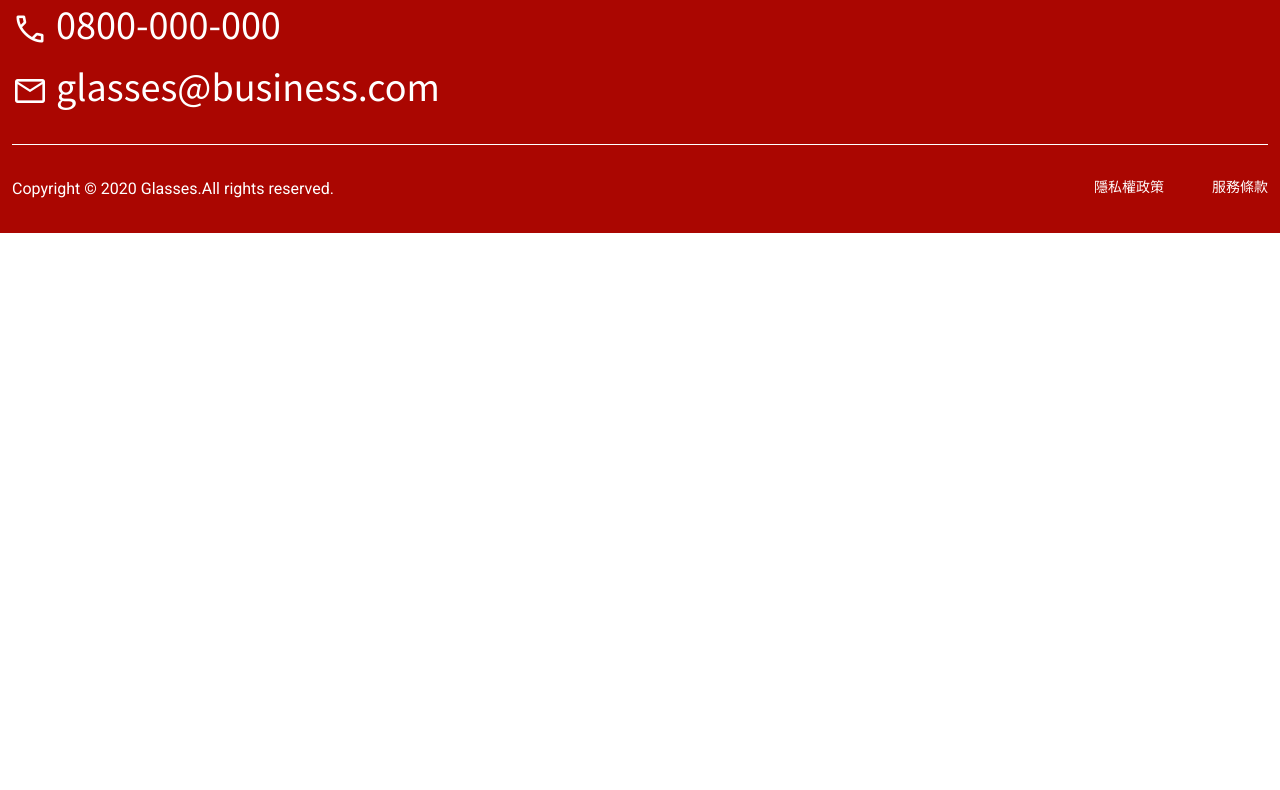
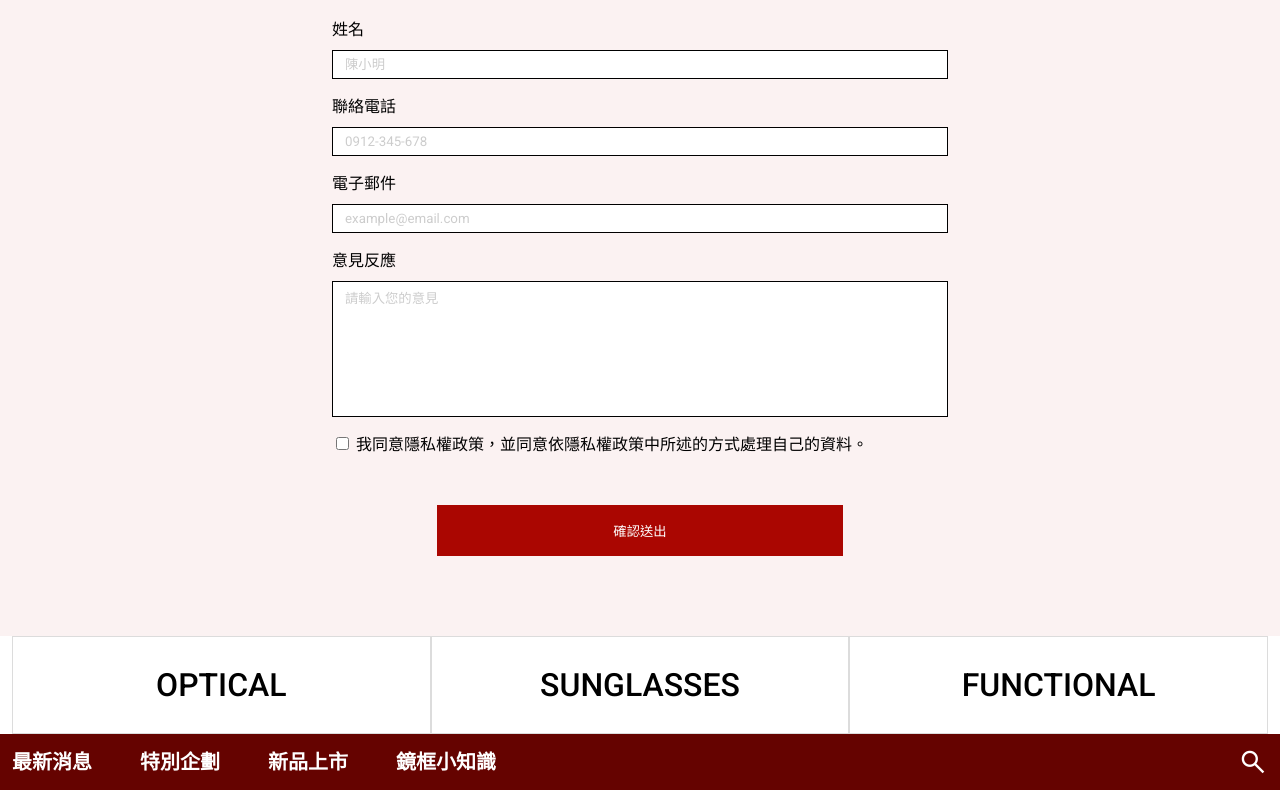
Before and after one commit to amy6072698/glasses-site-layout, a website built with Vite: page pages/index.html in a window 1280 px wide. Shown: the part 3776-4566 px from the top of the page. Before the commit the page ends 4009 px from the top, so only its background shows below. Built offline with nearby package versions, Linux system fonts and the light colour scheme; a web font is replaced by a local one.

Commit message:
建立index-contactForm

```diff
--- a/assets/scss/components/_buttons.scss
+++ b/assets/scss/components/_buttons.scss
@@ -7,14 +7,23 @@
     background-color: $primary-color;
     color: $light;
     padding: 6px 12px;
+    &:hover{
+        background-color: $primary-color-d;
+    }
 }
 .btn-primary-l{
     background-color: $primary-color;
     color: $light;
     padding: 16px 176px;
+    &:hover{
+        background-color: $primary-color-d;
+    }
 }
 .btn-dark-l{
     background-color: $dark;
     color: $light;
     padding: 16px 170px;
+    &:hover{
+        color: $primary-color-d;
+    }
 }
--- a/assets/scss/pages/_index.scss
+++ b/assets/scss/pages/_index.scss
@@ -54,3 +54,30 @@
     margin-top: auto;
   }
 }
+
+.contactForm{
+  background-color: $secondary-color;
+  padding: 80px 0;
+  .row{
+    justify-content: center;
+  }
+  .d-flex{
+    flex-direction: column;
+  }
+  .formText{
+    font-family: "Roboto", "Noto Sans TC", $font-family;
+    margin-bottom: 16px;
+    border: 1px solid #000;
+    padding: 6px 12px;
+  }
+  ::placeholder{
+    color: rgba(0,0,0,0.2);
+  }
+  textarea{
+    height: 136px;
+    resize: none;
+  }
+  .btn-primary-l{
+    border: 0;
+  }
+}
--- a/assets/scss/utilities/_utilities.scss
+++ b/assets/scss/utilities/_utilities.scss
@@ -50,6 +50,10 @@
 }
 .ta-left{
     text-align: left;
+}
+
+.ff-Noto{
+    font-family: "Noto Sans TC", $font-family;
 }
 
 .fz-5{
--- a/pages/index.html
+++ b/pages/index.html
@@ -148,6 +148,35 @@
           </li>
       </div>
     </section>
+    <section class="contactForm">
+      <div class="container">
+        <div class="row">
+          <div class="col-6">
+            <h2 class="fz-12 fw-bold fc-primary-d ta-center mb-12">聯絡我們</h2>
+            <p class="fz-5 mb-6">我們相當重視您的意見，若您有任何疑問，可先參考「常見問題」，若仍有任何問題，請填妥以下資料，我們會在近期與您聯繫。</p>
+            <form class="d-flex" action="index.html">
+              <label for="person" class="mb-2">姓名</label>
+              <input id="person" class="formText" type="text" placeholder="陳小明" name="person">
+              <label for="phone" class="mb-2">聯絡電話</label>
+              <input id="phone" class="formText" type="text" placeholder="0912-345-678" name="phone">
+              <label for="mail" class="mb-2">電子郵件</label>
+              <input id="mail" class="formText" type="text" placeholder="example@email.com" name="mail">
+              <label for="feedback" class="mb-2">意見反應</label>
+              <textarea id="feedback" class="formText" name="feedback" placeholder="請輸入您的意見"></textarea>
+              <label for="agree" class="mb-12">
+                <input id="agree" type="checkbox" name="agree">
+                我同意隱私權政策，並同意依隱私權政策中所述的方式處理自己的資料。
+              </label>
+              <div class="btn">
+                <input class="btn-primary-l ff-Noto" type="submit" value="確認送出">
+              </div>
+            </form>
+          </div>
+        </div>
+
+      </div>
+    </section>
+
     <div class="container">
         <ul class="row m-0">
           <li class="col-4 nav-d p-0"><a href="product.html">OPTICAL</a></li>
```
